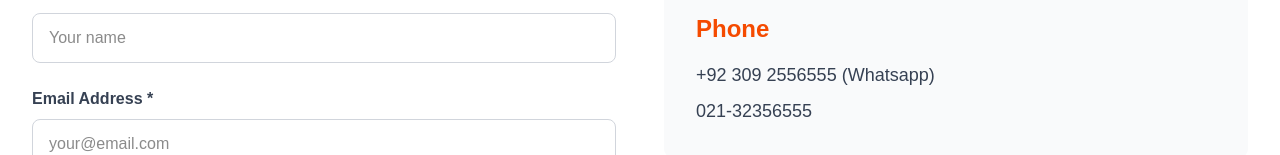
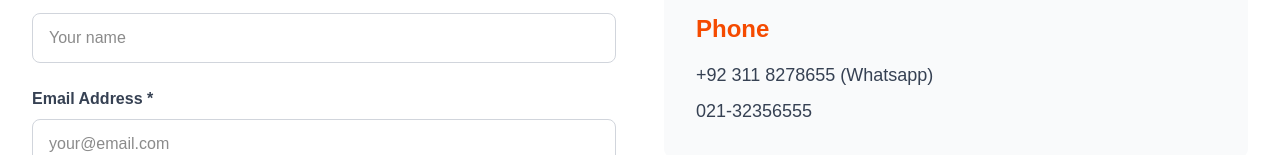
Before and after one commit to RehanMahmoodFarooqi/mashar-enterprises, a Next.js app: page /contact in a window 1280 px wide. Shown: the part 551-706 px from the top of the page. Built offline with nearby package versions, Linux system fonts and the light colour scheme.

Commit message:
change whatsapp numbers

```diff
--- a/app/contact/page.tsx
+++ b/app/contact/page.tsx
@@ -145,7 +145,7 @@ export default function Contact() {
                   </Link>
 
                   {/* WhatsApp Icon (Green) */}
-                  <Link href="https://wa.me/923092556555" target="_blank" rel="noopener noreferrer">
+                  <Link href="https://wa.me/923118278655" target="_blank" rel="noopener noreferrer">
                     <div className="text-green-500 hover:text-green-700 transition-colors duration-300">
                       <FaWhatsapp size={48} />
                     </div>
@@ -163,7 +163,7 @@ export default function Contact() {
                 <div className="bg-gray-50 p-8 rounded-lg">
                   <h3 className="text-2xl font-bold text-orange-600 mb-4">Phone</h3>
                   <p className="text-gray-700 text-lg mb-2">
-                    <a href="tel:+123-456-7890" className="hover:text-orange-600 transition">+92 309 2556555 (Whatsapp)</a>
+                    <a href="tel:+123-456-7890" className="hover:text-orange-600 transition">+92 311 8278655 (Whatsapp)</a>
                   </p>
                   <p className="text-gray-700 text-lg">
                     <a href="tel:021-32356555" className="hover:text-orange-600 transition">021-32356555</a>
--- a/components/Footer.tsx
+++ b/components/Footer.tsx
@@ -148,7 +148,7 @@ export default function Footer() {
               </svg>
             </a>
             <a
-              href="https://wa.me/923092556555"
+              href="https://wa.me/923118278655"
               target="_blank"
               rel="noopener noreferrer"
               className="text-gray-400 hover:text-orange-500 transition"
--- a/components/WhatsAppButton.tsx
+++ b/components/WhatsAppButton.tsx
@@ -3,7 +3,7 @@ import { FaWhatsapp } from 'react-icons/fa';
 
 const WhatsAppButton = () => {
   // Replace with the actual WhatsApp link, e.g., 'https://wa.me/923295416926'
-  const whatsappLink = 'https://wa.me/923092556555';
+  const whatsappLink = 'https://wa.me/923118278655';
 
   return (
     <div className="fixed bottom-6 right-6 z-50">
```
